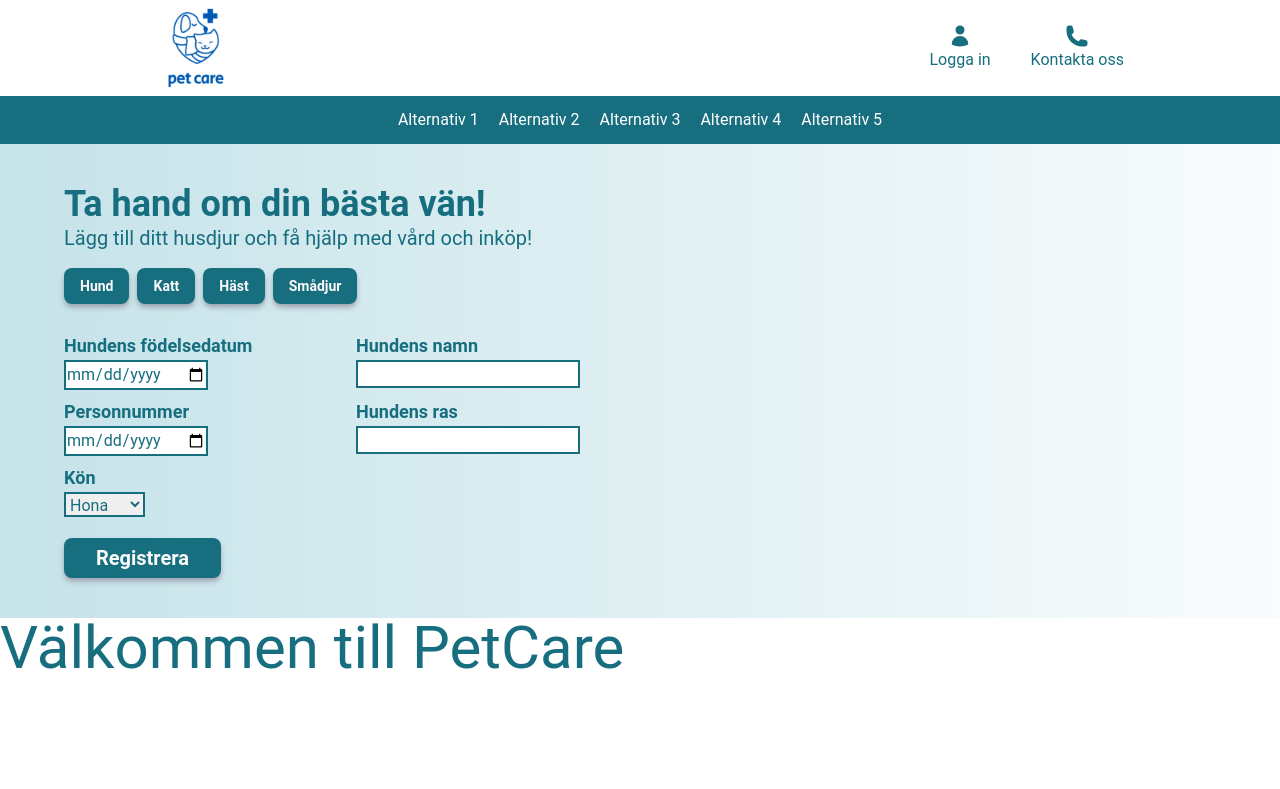
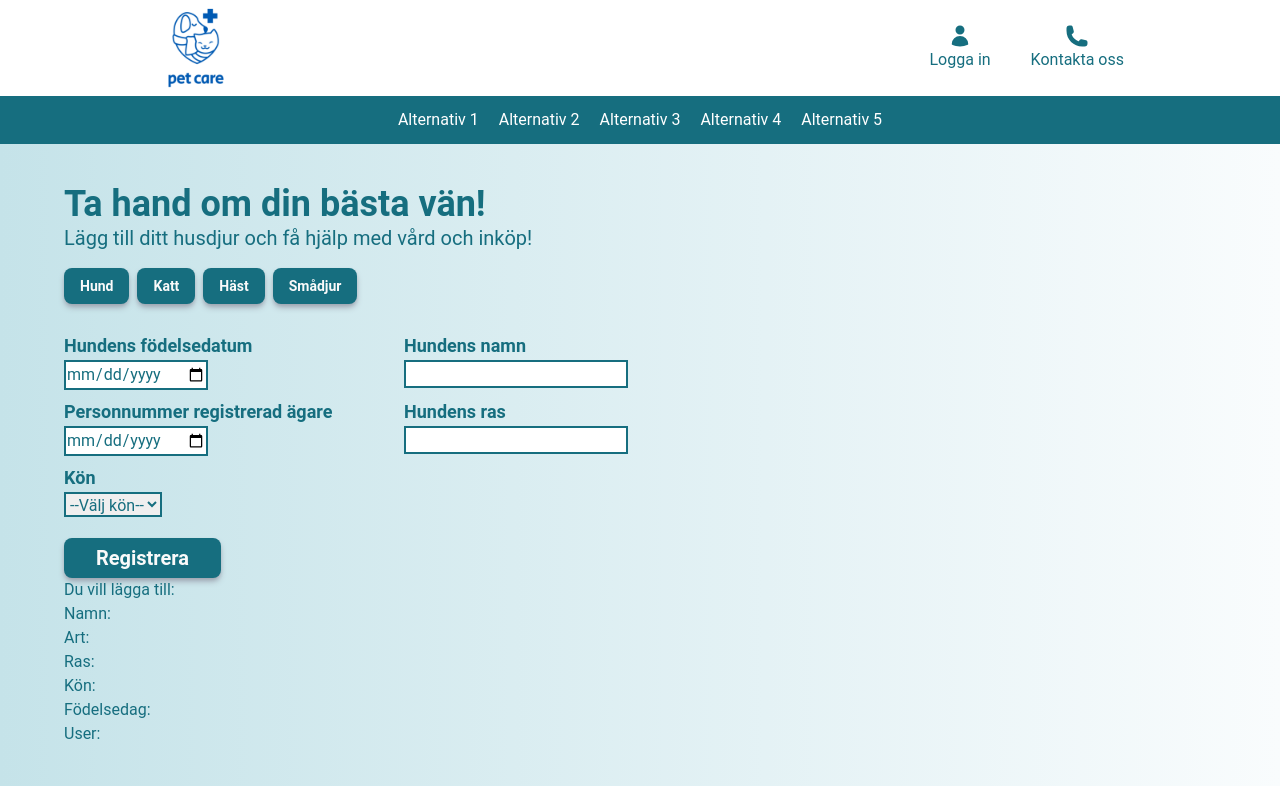
Before and after one commit to naathaliie/Nathalies-degree-project, a Next.js app in the folder pet-care/: page / in a window 1280 px wide. Shown: the top 789 px of the page. Built offline with nearby package versions, Linux system fonts and the light colour scheme; a web font is replaced by a local one.

Commit message:
continu work on submitForm

```diff
--- a/pet-care/src/app/components/HeroSection.tsx
+++ b/pet-care/src/app/components/HeroSection.tsx
@@ -1,15 +1,52 @@
 'use client'
 import { Button } from '@/components/ui/button'
-import React, { useState } from 'react'
+import React, { useRef, useState } from 'react'
+import { PartialPetFirst } from '../../../types/types'
 
 const HeroSection = () => {
-const [selectedPet, setSelectedPet] = useState<string>("Hund")
 const pets = ["Hund", "Katt", "Häst", "Smådjur"]
 
+const [selectedPet, setSelectedPet] = useState<string>("Hund")
+
+const [petBirthdayInput, setPetBirthdayInput] = useState('')
+const [petNameInput, setPetNameInput] = useState('')
+const [petBreedInput, setPetBreedInput] = useState('')
+const [petGenderInput, setPetGenderInput] = useState('')
+const [userSecurityNumbInput, setUserSecurityNumbInput] = useState('')
+
+const [newPet, setNewPet] = useState<PartialPetFirst>(
+    {
+        name: '',
+        species: '',
+        breed: '',
+        sex: '',
+        birthday: '',
+    }
+)
+
 const handleSelectedPet = (pet:string) => {
+    setSelectedPet(pet)
+}
 
-    setSelectedPet(pet)
-    console.log("selectedPet är:", selectedPet)
+//Validering på inputfälten!
+
+const submitForm = () => {
+    setNewPet({
+        name: petNameInput,
+        species: selectedPet,
+        breed: petBreedInput,
+        sex: petGenderInput,
+        birthday: petBirthdayInput,
+    })
+
+    //Skicka med userns ssn
+
+    //Sedan ska jag väl skicka newPet till storen för pet och userns id till userstore för att komma åt datan i nästa sida där jag kommer få mer info
+    //På den sidan ska jag kolla om en user finns, får den logga in, annars fortsätta fylla i resten av all info
+
+    //Givetvis bli omdirigerad till den andra vyn också som inte är skapad ännu
+
+    //Rensa alla inputfält
 }
 
 
@@ -24,33 +61,53 @@ const handleSelectedPet = (pet:string) => {
             return <Button key={index} variant={'primary'} size={"default"} className=' font-bold shadow-md shadow-gray-400' onClick={() => handleSelectedPet(pet)}>{pet}</Button>
            })}
         </div>
-        <div className='grid grid-cols-2 gap-2 mt-7 max-w-xl'>
+        <form className='InputForm grid grid-cols-2 gap-2 mt-7 max-w-2xl'>
             <div>
                 <p className=' text-lg font-bold'>{selectedPet === "Smådjur" ? selectedPet + "ets" : selectedPet + "ens"} födelsedatum</p>
-                <input className=' border-2 border-petCare-sapphireTeal-dark' type="date" />
+                <input className=' border-2 border-petCare-sapphireTeal-dark' type="date"  onChange={(e) => setPetBirthdayInput(e.target.value)}/>
             </div>
             <div>
             <p className=' text-lg font-bold'>{selectedPet === "Smådjur" ? selectedPet + "ets" : selectedPet + "ens"} namn</p>
-                <input className=' border-2 border-petCare-sapphireTeal-dark' type="text" />
+                <input className=' border-2 border-petCare-sapphireTeal-dark' type="text" onChange={(e) => setPetNameInput(e.target.value)} />
                 </div>
             <div>
-                <p className=' text-lg font-bold'>Personnummer</p>
-                <input className=' border-2 border-petCare-sapphireTeal-dark' type="date" />
+                <p className=' text-lg font-bold'>Personnummer registrerad ägare</p>
+                <input className=' border-2 border-petCare-sapphireTeal-dark' type="date" onChange={(e) => {setUserSecurityNumbInput(e.target.value)}}/>
             </div>
             <div>
                 <p className=' text-lg font-bold'>{selectedPet === "Smådjur" ? selectedPet + "ets" : selectedPet + "ens"} ras</p>
-                <input className=' border-2 border-petCare-sapphireTeal-dark' type="text" />
+                <input className=' border-2 border-petCare-sapphireTeal-dark' type="text" onChange={(e) => setPetBreedInput(e.target.value)}/>
             </div>
             <div>
                 <p className=' text-lg font-bold'>Kön</p>
-                <select className=' border-2 border-petCare-sapphireTeal-dark'>
-                    <option value="" disabled>Välj kön</option>
+                <select
+                onChange={(e) => setPetGenderInput(e.target.value)}
+                className=' border-2 border-petCare-sapphireTeal-dark'
+                >
+                    <option value="">--Välj kön--</option>
                     <option value="Hona">Hona</option>
                     <option value="Hane">Hane</option>
                 </select>
             </div>
+        </form>
+        <div className='mt-5'>
+            <Button
+            onClick={() => submitForm()}
+            variant={"primary"}
+            size={"lg"}
+            className='font-bold text-xl shadow-md shadow-gray-400'>Registrera</Button>
         </div>
-        <div className='mt-5 fo'><Button variant={"primary"} size={"lg"} className='font-bold text-xl shadow-md shadow-gray-400'>Registrera</Button></div>
+        <div>
+  <p>Du vill lägga till:</p>
+  <ul>
+    <li>Namn: {newPet.name}</li>
+    <li>Art: {newPet.species}</li>
+    <li>Ras: {newPet.breed}</li>
+    <li>Kön: {newPet.sex}</li>
+    <li>Födelsedag: {newPet.birthday.toLocaleString()}</li>
+    <li>User: {userSecurityNumbInput}</li>
+  </ul>
+</div>
     </div>
   )
 }
```
